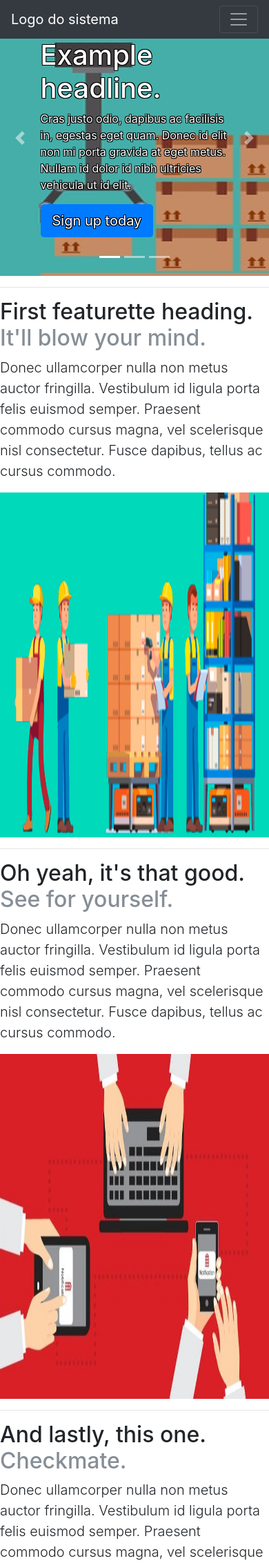
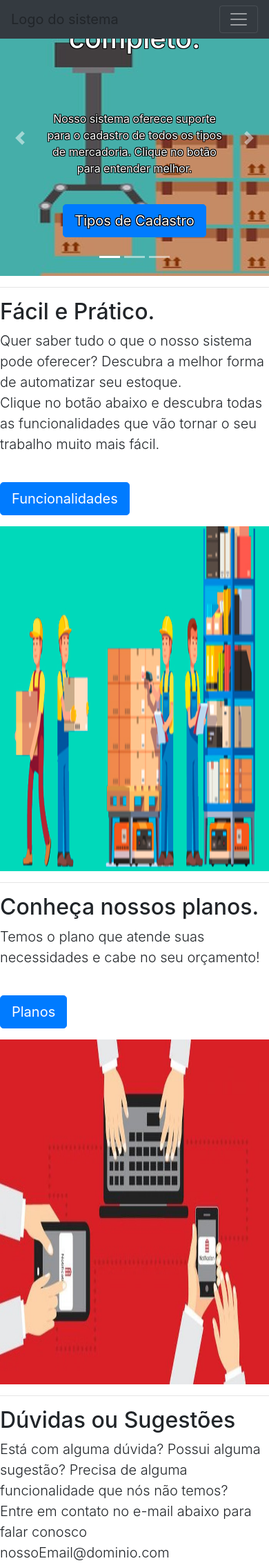
Before and after one commit to BrunohSL/controleEstoque, a PHP site: page / in a window 390 px wide; the page is wider, and only the part inside the window is pictured. Shown: the top 2266 px of that part at 69% size. Run offline with PHP 8.4, Linux system fonts and the light colour scheme; some libraries are stand-ins or nearby versions.

Commit message:
Alterando textos do modelo padrão e criando arquivos de estrutura do index

```diff
--- a/css/style.css
+++ b/css/style.css
@@ -1,6 +1,7 @@
-.blackText{
+.carouselText{
     color:rgb(255, 255, 255);
     text-shadow:#000 1px -1px, #000 -1px 1px, #000 1px 1px, #000 -1px -1px;
+    text-align: top;
 }
 
 #teste{
--- a/index.html
+++ b/index.php
@@ -6,11 +6,7 @@
         <meta name="description" content="">
         <meta name="author" content="">
 
-        <link rel="stylesheet" href="https://maxcdn.bootstrapcdn.com/bootstrap/4.0.0-beta.2/css/bootstrap.min.css" integrity="sha384-PsH8R72JQ3SOdhVi3uxftmaW6Vc51MKb0q5P2rRUpPvrszuE4W1povHYgTpBfshb" crossorigin="anonymous">
-        <script src="https://code.jquery.com/jquery-3.2.1.slim.min.js" integrity="sha384-KJ3o2DKtIkvYIK3UENzmM7KCkRr/rE9/Qpg6aAZGJwFDMVNA/GpGFF93hXpG5KkN" crossorigin="anonymous"></script>
-        <script src="https://cdnjs.cloudflare.com/ajax/libs/popper.js/1.12.3/umd/popper.min.js" integrity="sha384-vFJXuSJphROIrBnz7yo7oB41mKfc8JzQZiCq4NCceLEaO4IHwicKwpJf9c9IpFgh" crossorigin="anonymous"></script>
-        <script src="https://maxcdn.bootstrapcdn.com/bootstrap/4.0.0-beta.2/js/bootstrap.min.js" integrity="sha384-alpBpkh1PFOepccYVYDB4do5UnbKysX5WZXm3XxPqe5iKTfUKjNkCk9SaVuEZflJ" crossorigin="anonymous"></script>
-        <link rel="stylesheet" href="css/style.css">
+        <?php include 'references.php'; ?>
 
         <title>Controle de Estoque</title>
 
@@ -18,26 +14,22 @@
     <body>
                 <header>
                     <nav class="navbar navbar-expand-md navbar-dark fixed-top bg-dark">
-                        <a class="navbar-brand" href="#">Logo do sistema</a>
+                        <a class="navbar-brand" style="text-color: white;">Logo do sistema</a>
                         <button class="navbar-toggler" type="button" data-toggle="collapse" data-target="#navbarCollapse" aria-controls="navbarCollapse" aria-expanded="false" aria-label="Toggle navigation">
                             <span class="navbar-toggler-icon"></span>
                         </button>
-                        <div class="collapse navbar-collapse right" id="navbarCollapse">
-                            <ul class="navbar-nav mr-auto" id="teste">
+                        <div class="collapse navbar-collapse" id="navbarCollapse">
+                            <ul class="navbar-nav ml-auto" id="teste">
                             <li class="nav-item active">
-                                <a class="nav-link" href="#">Home <span class="sr-only"></span></a>
+                                <a class="nav-link active" href="">Home <span class="sr-only"></span></a>
                             </li>
                             <li class="nav-item">
-                                <a class="nav-link" href="#">Link</a>
+                                <a class="nav-link" href="cadastro.html">Cadastre-se</a>
                             </li>
                             <li class="nav-item">
-                                <a class="nav-link disabled" href="#">Disabled</a>
+                                <a class="nav-link" href="login.phtml">Entrar</a>
                             </li>
                             </ul>
-                            <!-- <form class="form-inline mt-2 mt-md-0">
-                            <input class="form-control mr-sm-2" type="text" placeholder="Search" aria-label="Search">
-                            <button class="btn btn-outline-success my-2 my-sm-0" type="submit">Search</button>
-                            </form> -->
                         </div>
                     </nav>
                 </header>
@@ -56,30 +48,30 @@
                         <div class="carousel-item active">
                             <img class="first-slide" src="img/homeImg0.jpeg" alt="First slide">
                             <div class="container">
-                                <div class="carousel-caption text-left blackText">
-                                    <h1>Example headline.</h1>
-                                    <p>Cras justo odio, dapibus ac facilisis in, egestas eget quam. Donec id elit non mi porta gravida at eget metus. Nullam id dolor id nibh ultricies vehicula ut id elit.</p>
-                                    <p><a class="btn btn-lg btn-primary" href="#" role="button">Sign up today</a></p>
+                                <div class="carousel-caption carouselText">
+                                    <h1>Cadastro completo.</h1><br><br><br>
+                                    <p>Nosso sistema oferece suporte para o cadastro de todos os tipos de mercadoria. Clique no botão para entender melhor.</p><br>
+                                    <p><a class="btn btn-lg btn-primary" href="#" role="button">Tipos de Cadastro</a></p>
                                 </div>
                             </div>
                         </div>
                         <div class="carousel-item">
                         <img class="second-slide" src="img/homeImg3.jpeg" alt="Second slide">
                             <div class="container">
-                                <div class="carousel-caption blackText">
-                                    <h1>Another example headline.</h1>
-                                    <p>Cras justo odio, dapibus ac facilisis in, egestas eget quam. Donec id elit non mi porta gravida at eget metus. Nullam id dolor id nibh ultricies vehicula ut id elit.</p>
-                                    <p><a class="btn btn-lg btn-primary" href="#" role="button">Learn more</a></p>
+                                <div class="carousel-caption carouselText">
+                                    <h1>Acesse em qualquer lugar!</h1><br><br><br>
+                                    <p>Com nosso sistema você pode acompanhar seu estoque aonde estiver com a versão para aparelhos móveis.</p><br>
+                                    <p><a class="btn btn-lg btn-primary" href="#" role="button">Baixe o App</a></p>
                                 </div>
                             </div>
                         </div>
                         <div class="carousel-item">
                             <img class="third-slide" src="img/homeImg2.jpeg" alt="Third slide">
                             <div class="container">
-                                <div class="carousel-caption text-right blackText">
-                                    <h1>One more for good measure.</h1>
-                                    <p>Cras justo odio, dapibus ac facilisis in, egestas eget quam. Donec id elit non mi porta gravida at eget metus. Nullam id dolor id nibh ultricies vehicula ut id elit.</p>
-                                    <p><a class="btn btn-lg btn-primary" href="#" role="button">Browse gallery</a></p>
+                                <div class="carousel-caption carouselText">
+                                    <h1>Já possui uma conta?</h1><br><br><br>
+                                    <p>Se você já possui uma conta clique no botão abaixo para acessar o sistema.</p><br>
+                                    <p><a class="btn btn-lg btn-primary" href="login.phtml" role="button">Acesse o Sistema</a></p>
                                 </div>
                             </div>
                         </div>
@@ -102,11 +94,15 @@
 
                     <div class="row featurette">
                         <div class="col-md-7">
-                        <h2 class="featurette-heading">First featurette heading. <span class="text-muted">It'll blow your mind.</span></h2>
-                        <p class="lead">Donec ullamcorper nulla non metus auctor fringilla. Vestibulum id ligula porta felis euismod semper. Praesent commodo cursus magna, vel scelerisque nisl consectetur. Fusce dapibus, tellus ac cursus commodo.</p>
+                            <h2 class="featurette-heading">Fácil e Prático.</h2>
+                            <p class="lead">Quer saber tudo o que o nosso sistema pode oferecer? Descubra a melhor forma de automatizar seu estoque.
+                            <br>
+                            Clique no botão abaixo e descubra todas as funcionalidades que vão tornar o seu trabalho muito mais fácil.</p>
+                            <br>
+                            <p><a class="btn btn-lg btn-primary" href="#" role="button">Funcionalidades</a></p>
                         </div>
                         <div class="col-md-5">
-                        <img class="featurette-image img-fluid mx-auto" data-src="holder.js/500x500/auto" alt="500x500" style="width: 500px; height: 500px;" src="img/homeImg1.jpg" data-holder-rendered="true">
+                            <img class="featurette-image img-fluid mx-auto" data-src="holder.js/500x500/auto" alt="500x500" style="width: 500px; height: 500px;" src="img/homeImg1.jpg" data-holder-rendered="true">
                         </div>
                     </div>
 
@@ -114,8 +110,10 @@
 
                     <div class="row featurette">
                         <div class="col-md-7 order-md-2">
-                        <h2 class="featurette-heading">Oh yeah, it's that good. <span class="text-muted">See for yourself.</span></h2>
-                        <p class="lead">Donec ullamcorper nulla non metus auctor fringilla. Vestibulum id ligula porta felis euismod semper. Praesent commodo cursus magna, vel scelerisque nisl consectetur. Fusce dapibus, tellus ac cursus commodo.</p>
+                        <h2 class="featurette-heading">Conheça nossos planos.</h2>
+                        <p class="lead">Temos o plano que atende suas necessidades e cabe no seu orçamento!</p>
+                        <br>
+                        <p><a class="btn btn-lg btn-primary" href="#" role="button">Planos</a></p>
                         </div>
                         <div class="col-md-5 order-md-1">
                         <img class="featurette-image img-fluid mx-auto" data-src="holder.js/500x500/auto" alt="500x500" src="img/homeImg3.jpeg" data-holder-rendered="true" style="width: 500px; height: 500px;">
@@ -126,11 +124,27 @@
 
                     <div class="row featurette">
                         <div class="col-md-7">
-                        <h2 class="featurette-heading">And lastly, this one. <span class="text-muted">Checkmate.</span></h2>
-                        <p class="lead">Donec ullamcorper nulla non metus auctor fringilla. Vestibulum id ligula porta felis euismod semper. Praesent commodo cursus magna, vel scelerisque nisl consectetur. Fusce dapibus, tellus ac cursus commodo.</p>
+                        <h2 class="featurette-heading">Dúvidas ou Sugestões</h2>
+                        <p class="lead">Está com alguma dúvida? Possui alguma sugestão? Precisa de alguma funcionalidade que nós não temos?
+                            <br>Entre em contato no e-mail abaixo para falar conosco
+                            <br>nossoEmail@dominio.com</p>
                         </div>
                         <div class="col-md-5">
                         <img class="featurette-image img-fluid mx-auto" data-src="holder.js/500x500/auto" alt="500x500" src="img/homeImg2.jpeg" data-holder-rendered="true" style="width: 500px; height: 500px;">
+                        </div>
+                    </div>
+
+                    <hr class="featurette-divider">
+
+                    <div class="row featurette">
+                        <div class="col-md-7 order-md-2">
+                        <h2 class="featurette-heading">Conheça nossa equipe.</h2>
+                        <p class="lead">Quer saber mais sobre a PaBruRo? Clique no botão abaixo para saber mais sobre nossa equipe.</p>
+                        <br>
+                        <p><a class="btn btn-lg btn-primary" href="#" role="button">PaBruRo</a></p>
+                    </div>
+                        <div class="col-md-5 order-md-1">
+                        <img class="featurette-image img-fluid mx-auto" data-src="holder.js/500x500/auto" alt="500x500" src="img/homeImg3.jpeg" data-holder-rendered="true" style="width: 500px; height: 500px;">
                         </div>
                     </div>
 
--- /dev/null
+++ b/references.php
@@ -0,0 +1,5 @@
+<link rel="stylesheet" href="https://maxcdn.bootstrapcdn.com/bootstrap/4.0.0-beta.2/css/bootstrap.min.css" integrity="sha384-PsH8R72JQ3SOdhVi3uxftmaW6Vc51MKb0q5P2rRUpPvrszuE4W1povHYgTpBfshb" crossorigin="anonymous">
+<script src="https://code.jquery.com/jquery-3.2.1.slim.min.js" integrity="sha384-KJ3o2DKtIkvYIK3UENzmM7KCkRr/rE9/Qpg6aAZGJwFDMVNA/GpGFF93hXpG5KkN" crossorigin="anonymous"></script>
+<script src="https://cdnjs.cloudflare.com/ajax/libs/popper.js/1.12.3/umd/popper.min.js" integrity="sha384-vFJXuSJphROIrBnz7yo7oB41mKfc8JzQZiCq4NCceLEaO4IHwicKwpJf9c9IpFgh" crossorigin="anonymous"></script>
+<script src="https://maxcdn.bootstrapcdn.com/bootstrap/4.0.0-beta.2/js/bootstrap.min.js" integrity="sha384-alpBpkh1PFOepccYVYDB4do5UnbKysX5WZXm3XxPqe5iKTfUKjNkCk9SaVuEZflJ" crossorigin="anonymous"></script>
+<link rel="stylesheet" href="css/style.css">
```
Also changed, not shown: cadastro.html (added, +70 -0 lines), login.phtml (added).
